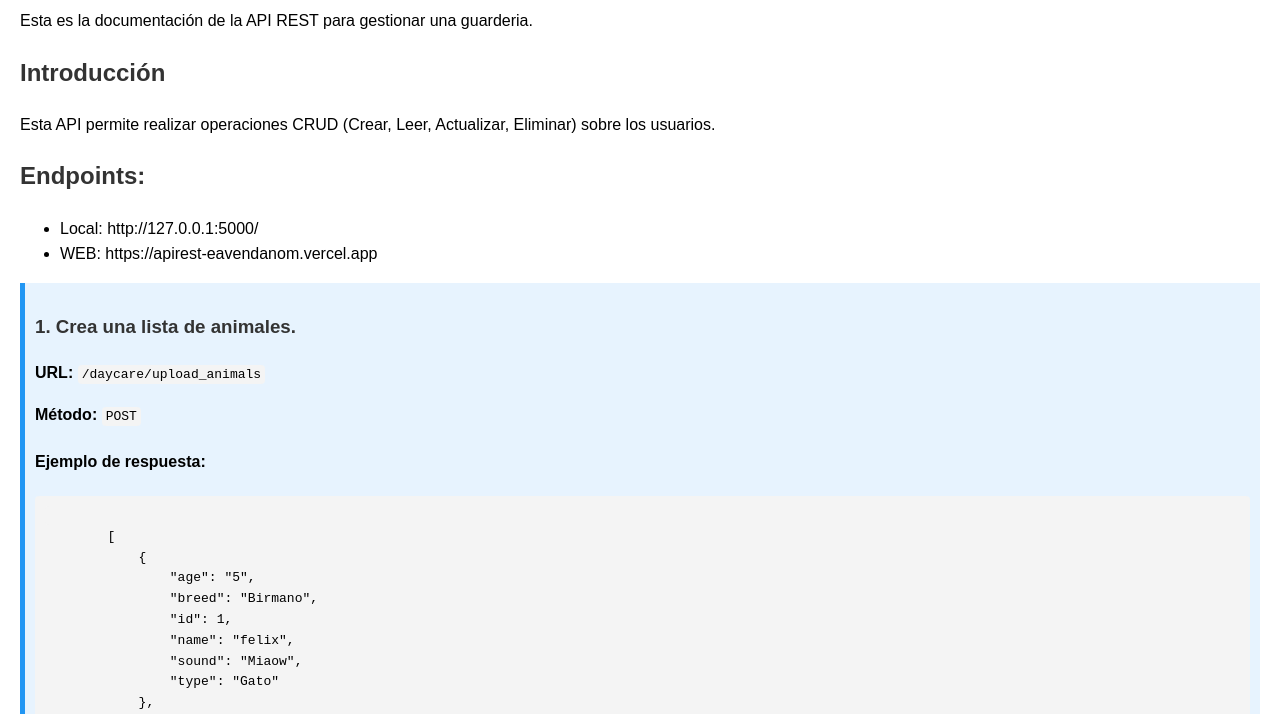
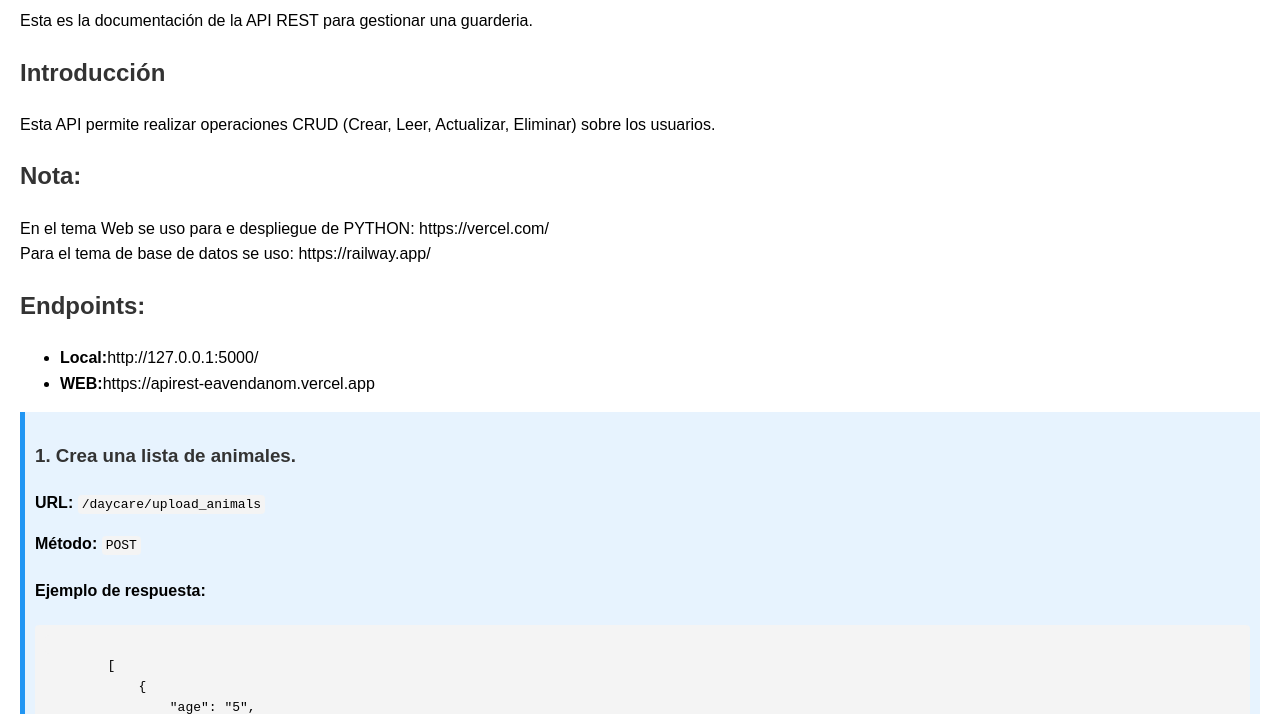
Before and after one commit to Edison236/APIREST_eavendanom, a plain HTML site: page views/index.html in a window 1280 px wide. Shown: the part 86-800 px from the top of the page. Drawn offline with Linux system fonts and the light colour scheme.

Commit message:
Ajuste en el index para mostrar mas información

```diff
--- a/views/index.html
+++ b/views/index.html
@@ -15,10 +15,13 @@
 <h2>Introducción</h2>
 <p>Esta API permite realizar operaciones CRUD (Crear, Leer, Actualizar, Eliminar) sobre los usuarios.</p>
 
+<h2>Nota:</h2>
+<p>En el tema Web se uso para e despliegue de PYTHON: https://vercel.com/<br>Para el tema de base de datos se uso: https://railway.app/ </p>
+
 <h2>Endpoints:</h2>
 <ul>
-    <li>Local:  http://127.0.0.1:5000/</li>
-    <li>WEB: https://apirest-eavendanom.vercel.app</li>
+    <li><b>Local:</b>http://127.0.0.1:5000/</li>
+    <li><b>WEB:</b>https://apirest-eavendanom.vercel.app</li>
 </ul>
 
 
```
